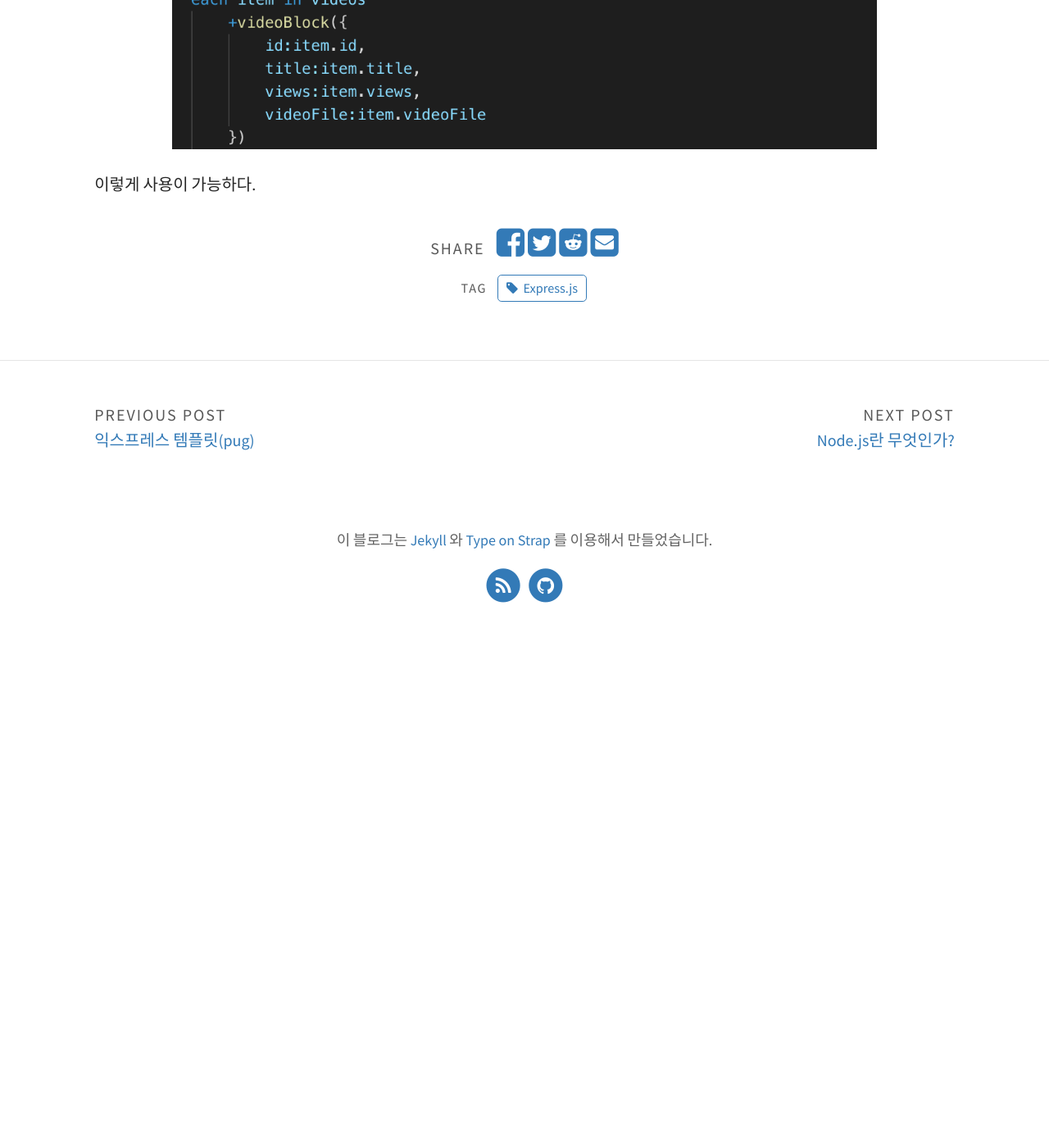
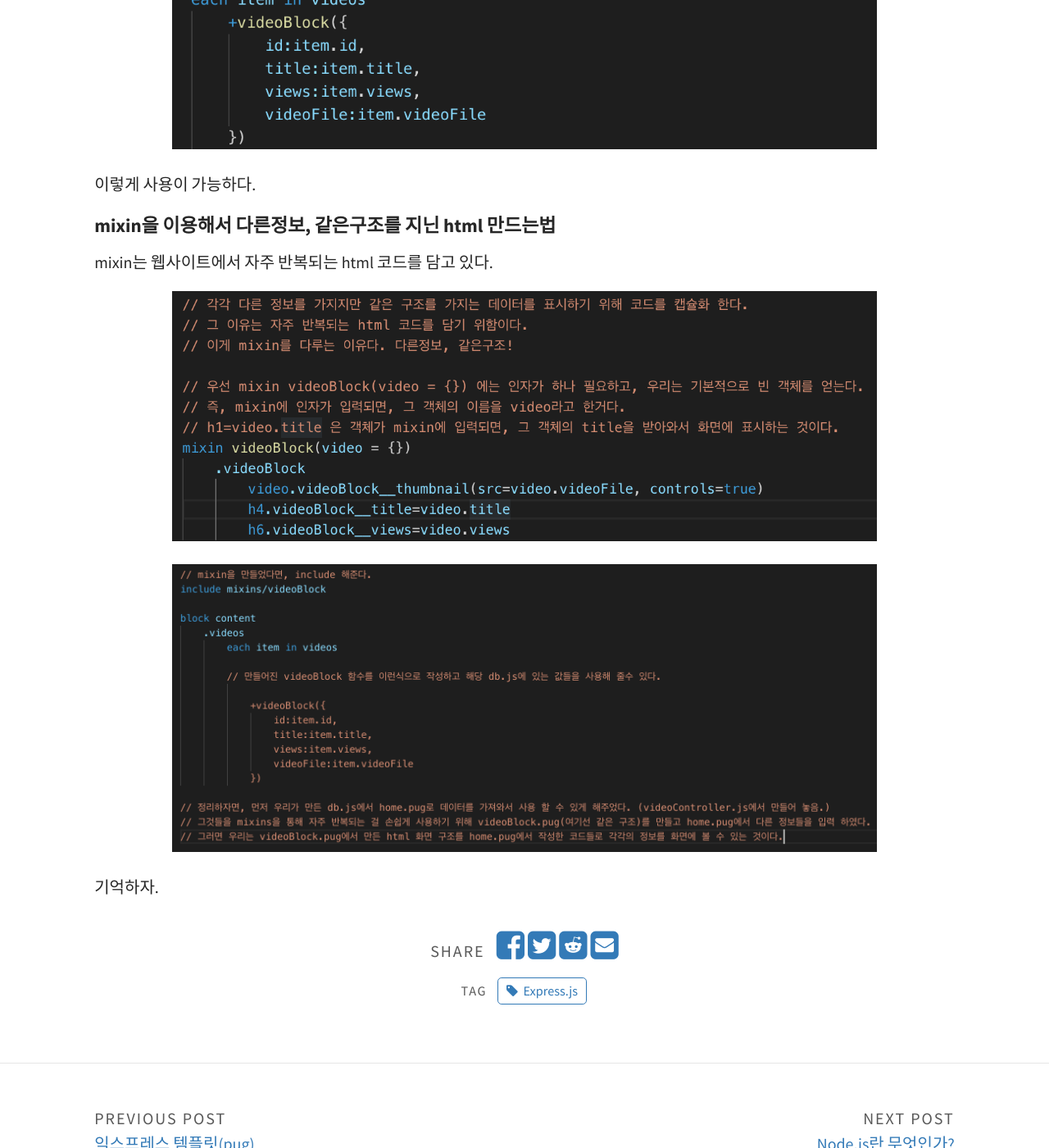
Before and after one commit to starsol89/starsol89.github.io, a Jekyll site: the page built from _posts/2020-01-12-ExpressJS.md, in a window 1280 px wide and 1400 px high, scrolled down 13474 px. Shown: the whole window at 82% size. Built offline with Jekyll 4.4.1, drawn with Linux system fonts in a browser that asks for light colours; before the commit the page ends 14250 px from its top, so only the background shows below that.

Commit message:
mixin을 이용해서 다른 정보, 같은구조를 지닌 html 만드는법

```diff
--- a/_posts/2020-01-12-ExpressJS.md
+++ b/_posts/2020-01-12-ExpressJS.md
@@ -317,3 +317,13 @@ userRouter and videoRouter 두가지도 각각의 관련 된 URL 주소들을
 ![deta2](/assets/img/pexels/deta2.png)
 
 이렇게 사용이 가능하다.
+
+#### mixin을 이용해서 다른정보, 같은구조를 지닌 html 만드는법
+
+mixin는 웹사이트에서 자주 반복되는 html 코드를 담고 있다.
+
+![mixin1](/assets/img/pexels/mixin1.png)
+
+![mixin2](/assets/img/pexels/mixin2.png)
+
+기억하자.
```
